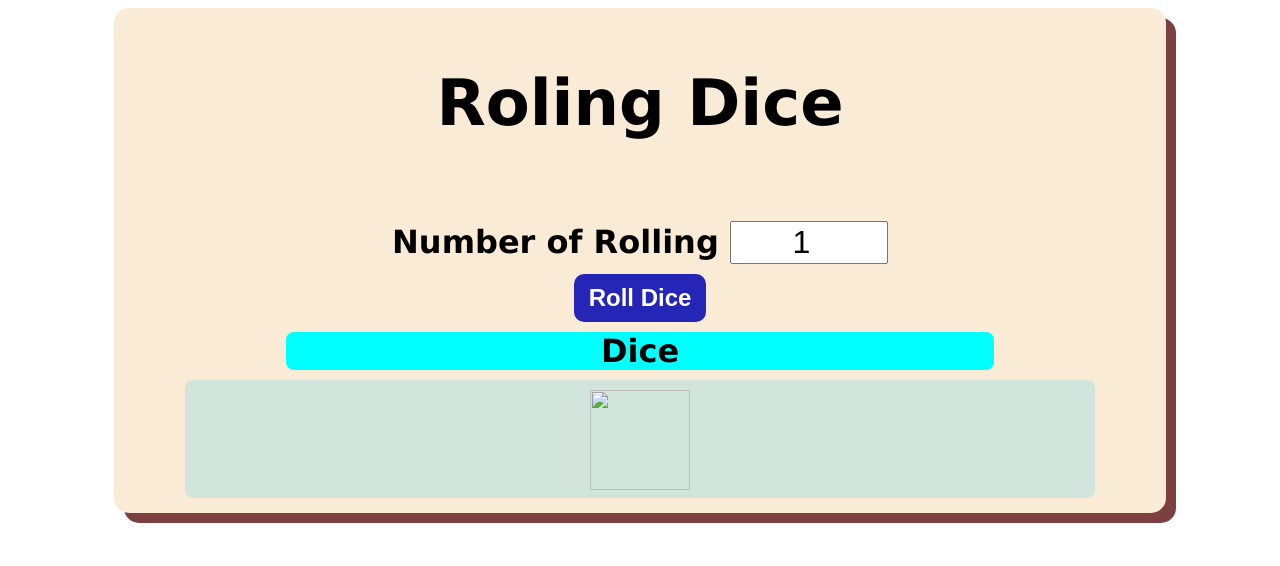
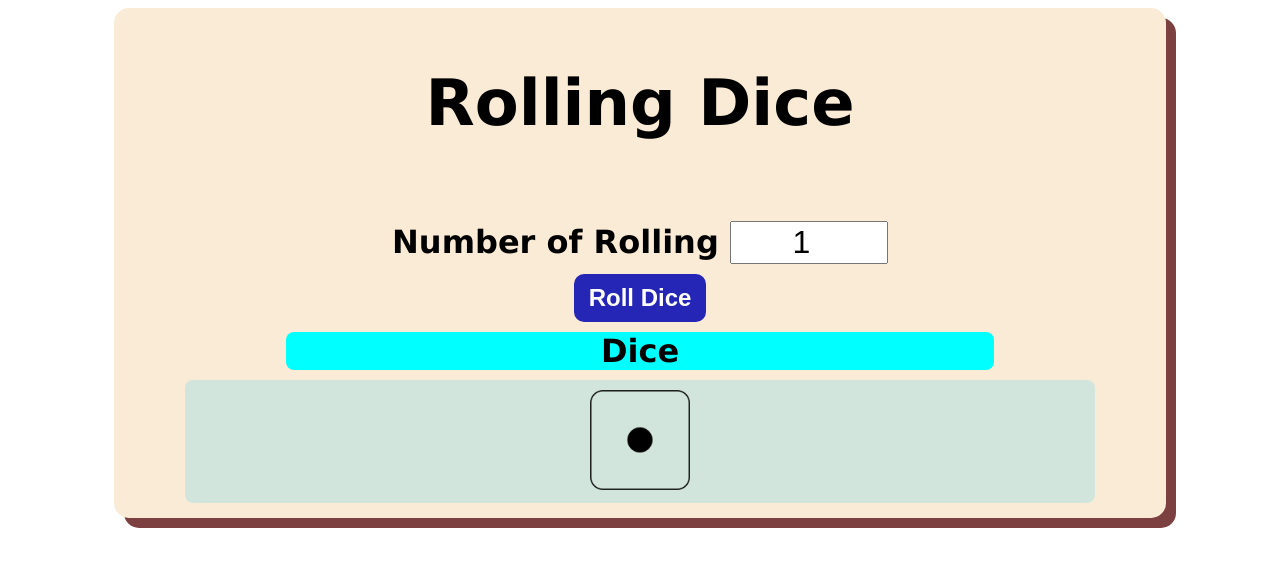
Before and after one commit to dulsan002/Dice-Rolling, a plain HTML site: page index.html in a window 1280 px wide. Drawn offline with Linux system fonts and the light colour scheme.

Commit message:
Update index.html

```diff
--- a/index.html
+++ b/index.html
@@ -8,12 +8,12 @@
 </head>
 <body>
   <div id="container">
-    <h1>Roling Dice</h1><br>
+    <h1>Rolling Dice</h1><br>
     <label for="times"> Number of Rolling </label>
     <input type="number" id="times" value="1" min="1"><br>
     <button onclick="rolldice()"> Roll Dice </button>
     <div id="dice">Dice</div>
-    <div id="diceimage"><img src="Dice_img/1.png" alt=""></div>
+    <div id="diceimage"><img src="1.png" alt=""></div>
   </div>
   <script src="script.js"></script>
 </body>
```
